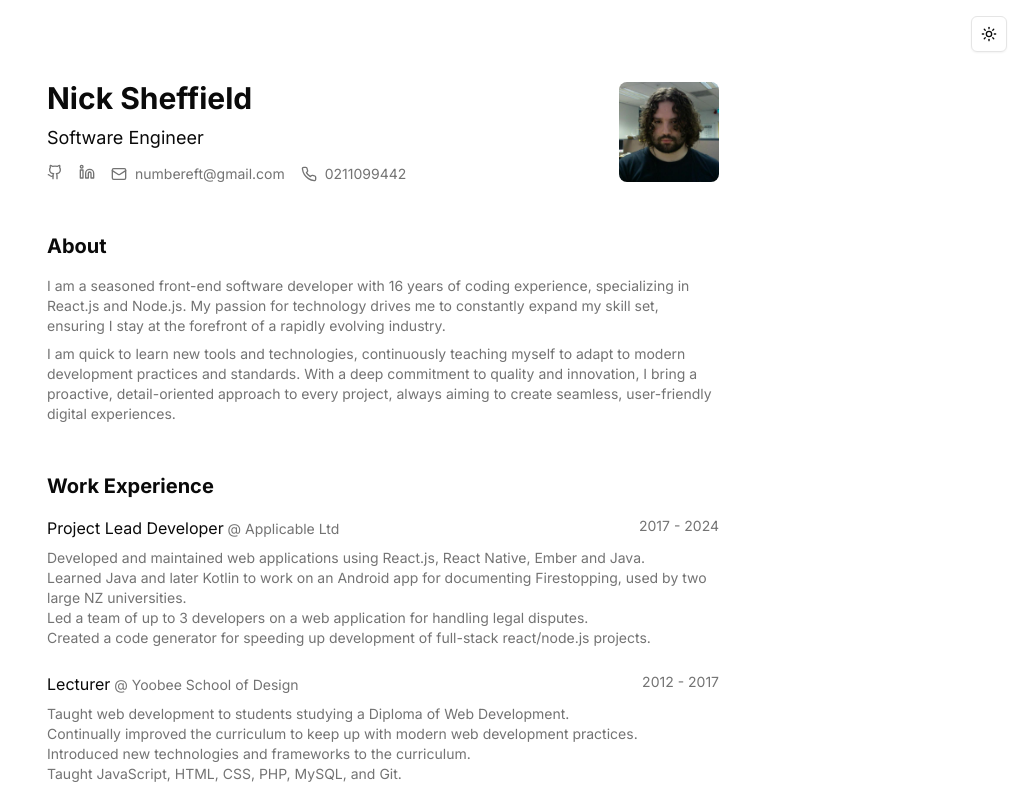
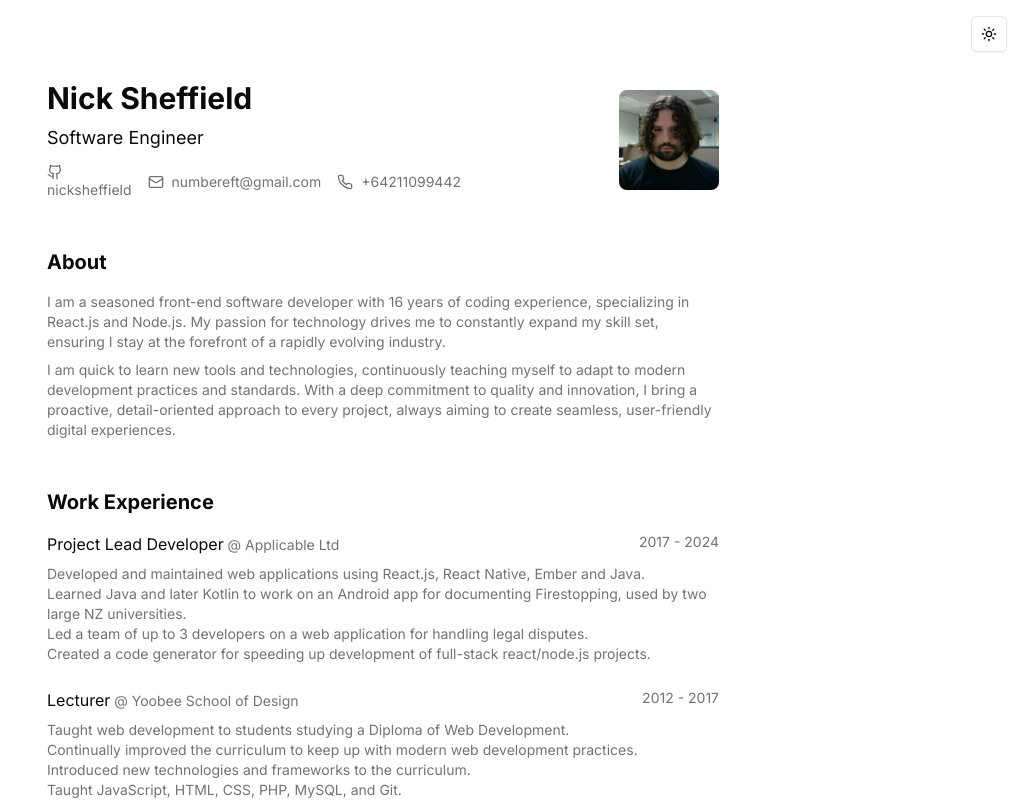
Before and after one commit to nicksheffield/nicksheffield.github.io, a Next.js app: page / in a window 1280 px wide. Shown: the top 800 px of the page, without its empty margins (257-1280 px from the left). Built offline with nearby package versions, Linux system fonts and the light colour scheme.

Commit message:
feat: improve links

```diff
--- a/src/app/page.tsx
+++ b/src/app/page.tsx
@@ -6,7 +6,7 @@ import {
 	CardHeader,
 	CardTitle,
 } from '@/components/ui/card'
-import { GithubIcon, LinkedinIcon, MailIcon, PhoneIcon } from 'lucide-react'
+import { GithubIcon, MailIcon, PhoneIcon } from 'lucide-react'
 import Image from 'next/image'
 
 const workExperience = [
@@ -120,23 +120,21 @@ export default function Home() {
 						<div className="text-lg">Software Engineer</div>
 
 						<div className="flex gap-4 mt-1">
-							<div>
 							<a
 								href="https://github.com/nicksheffield"
 								className="text-muted-foreground text-sm"
 							>
 								<GithubIcon className="size-4" />
+								nicksheffield
 							</a>
-							</div>
-							<div>
-								<a
+
+							{/* <a
 								href="https://linkedin.com"
 								className="text-muted-foreground text-sm"
 							>
 								<LinkedinIcon className="size-4" />
-								</a>
-							</div>
-							<div>
+							</a> */}
+
 							<a
 								href="mailto:nick@nicksheffield.com"
 								className="text-muted-foreground text-sm flex items-center gap-2"
@@ -144,11 +142,14 @@ export default function Home() {
 								<MailIcon className="size-4" />
 								numbereft@gmail.com
 							</a>
-							</div>
-							<div className="text-muted-foreground text-sm flex items-center gap-2">
+
+							<a
+								href="tel:+64211099442"
+								className="text-muted-foreground text-sm flex items-center gap-2"
+							>
 								<PhoneIcon className="size-4" />
-								0211099442
-							</div>
+								+64211099442
+							</a>
 						</div>
 					</div>
 					<div className="rounded-lg overflow-hidden">
```
Lines whose indentation alone changed are shown as unchanged.
